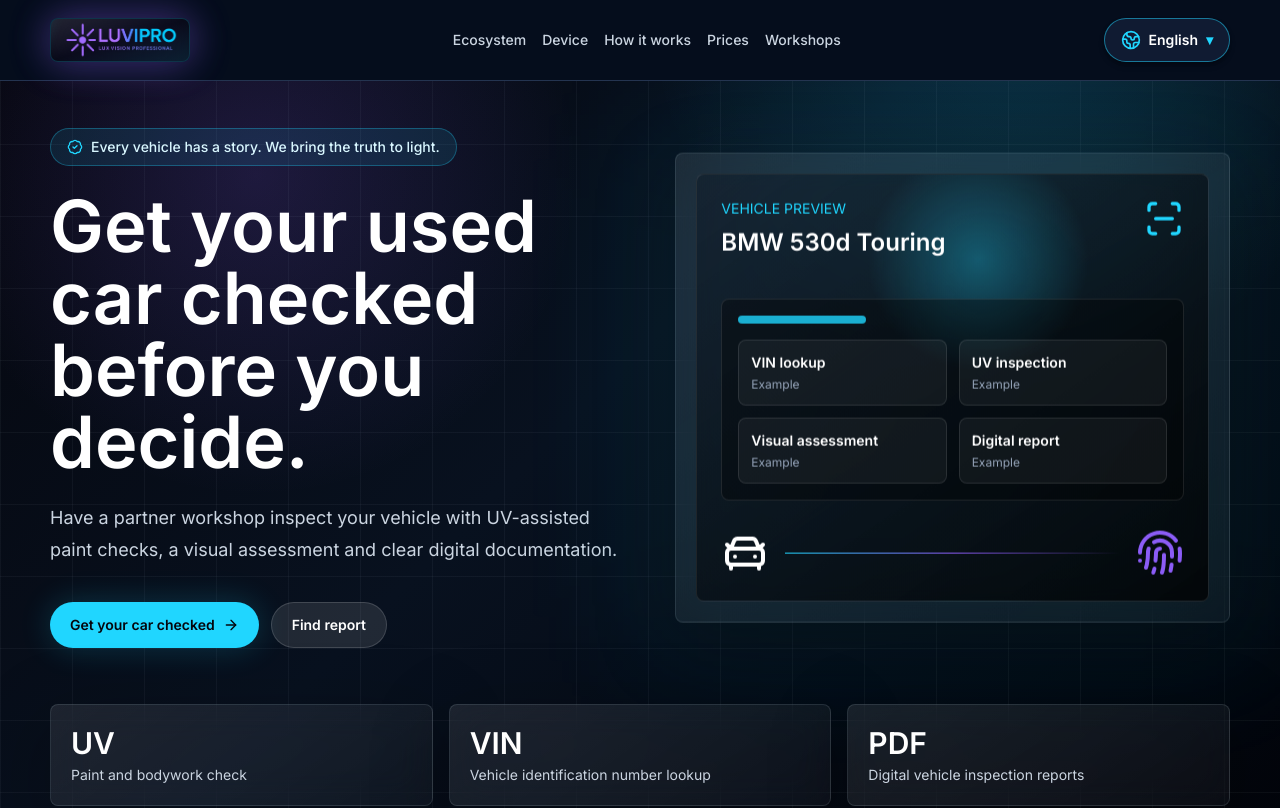
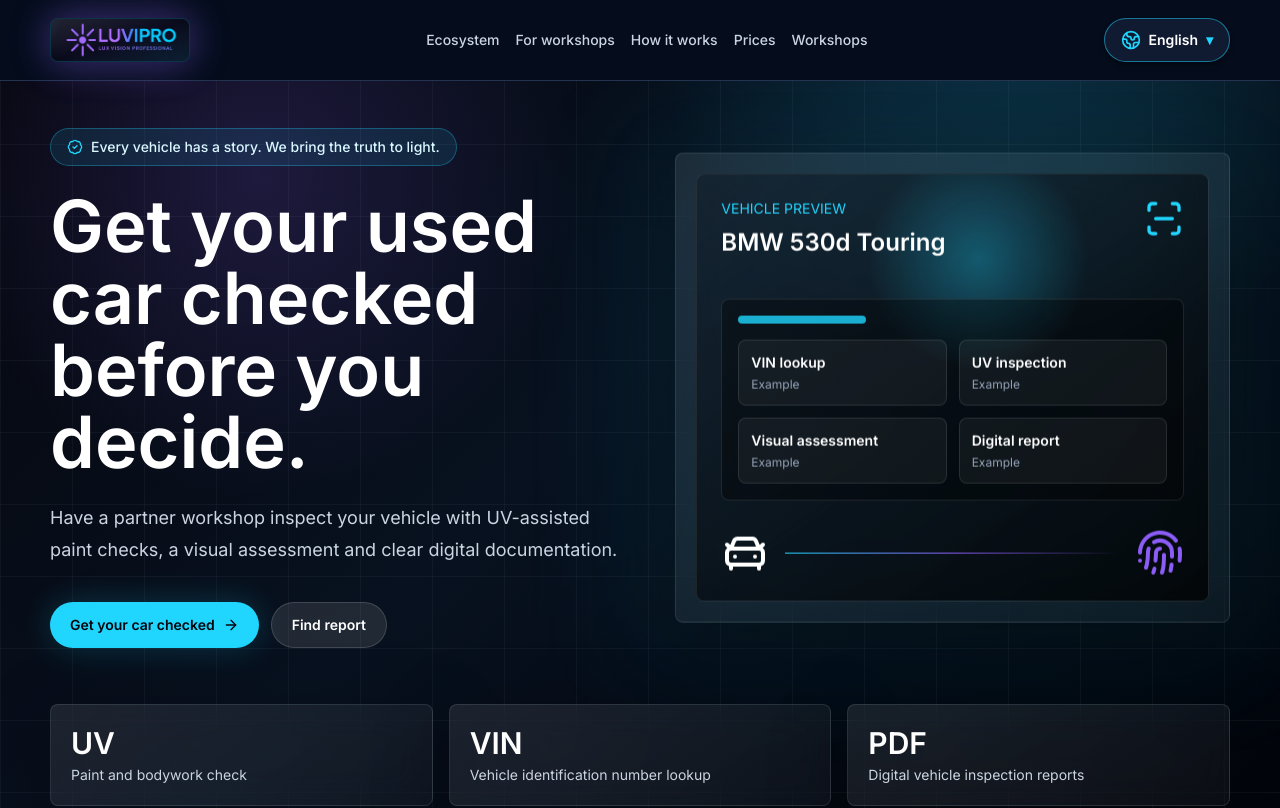
Before and after one commit to Diaa6969/luvipro-website, a Next.js app: page /en in a window 1280 px wide. Shown: the top 808 px of the page. Built offline with nearby package versions, Linux system fonts and the light colour scheme.

Commit message:
Keep EN/AR partner-only device navigation separate from customer inspection pricing

```diff
--- a/src/components/international/international-navbar.tsx
+++ b/src/components/international/international-navbar.tsx
@@ -50,13 +50,13 @@ export function InternationalNavbar({ locale }: { locale: InternationalLocale })
 
   const closeMenu = () => setIsOpen(false);
   const navItems = t.sections.nav.map((label, index) => ({
-    label,
-    href: [`/${locale}#ecosystem`, `/${locale}/products`, `/${locale}#how-it-works`, `/${locale}/products`, `/${locale}#partner-map`][index],
+    label: index === 1 ? (locale === "ar" ? "للورشات" : "For workshops") : label,
+    href: [`/${locale}#ecosystem`, `/${locale}/products`, `/${locale}#how-it-works`, `/${locale}#pricing`, `/${locale}#partner-map`][index],
   }));
   const mobileLinks = [
     { label: t.site.home, href: `/${locale}` },
-    { label: t.site.products, href: `/${locale}/products` },
-    { label: t.site.prices, href: `/${locale}/products` },
+    { label: locale === "ar" ? "للورشات · الجهاز" : "For workshops · Device", href: `/${locale}/products` },
+    { label: t.site.prices, href: `/${locale}#pricing` },
     { label: locale === "ar" ? "البحث عن تقرير" : "Find a report", href: `/${locale}/reports` },
     { label: t.site.verify, href: `/${locale}/reports` },
     { label: t.site.workshops, href: `/${locale}/workshops` },
@@ -145,7 +145,7 @@ export function InternationalNavbar({ locale }: { locale: InternationalLocale })
           </div>
           <div className="hidden items-center gap-3 2xl:flex">
             <CtaLink href={`/${locale}/reports`} variant="secondary">{locale === "ar" ? "البحث عن تقرير" : "Find report"}</CtaLink>
-            <CtaLink href={`/${locale}/contact`}>{t.site.partner}</CtaLink>
+            <CtaLink href={`/${locale}/workshops`}>{locale === "ar" ? "افحص سيارتك" : "Get your car checked"}</CtaLink>
           </div>
           <div className="ms-auto shrink-0 xl:ms-0"><LanguagePicker current={locale} compact /></div>
           <button
```
